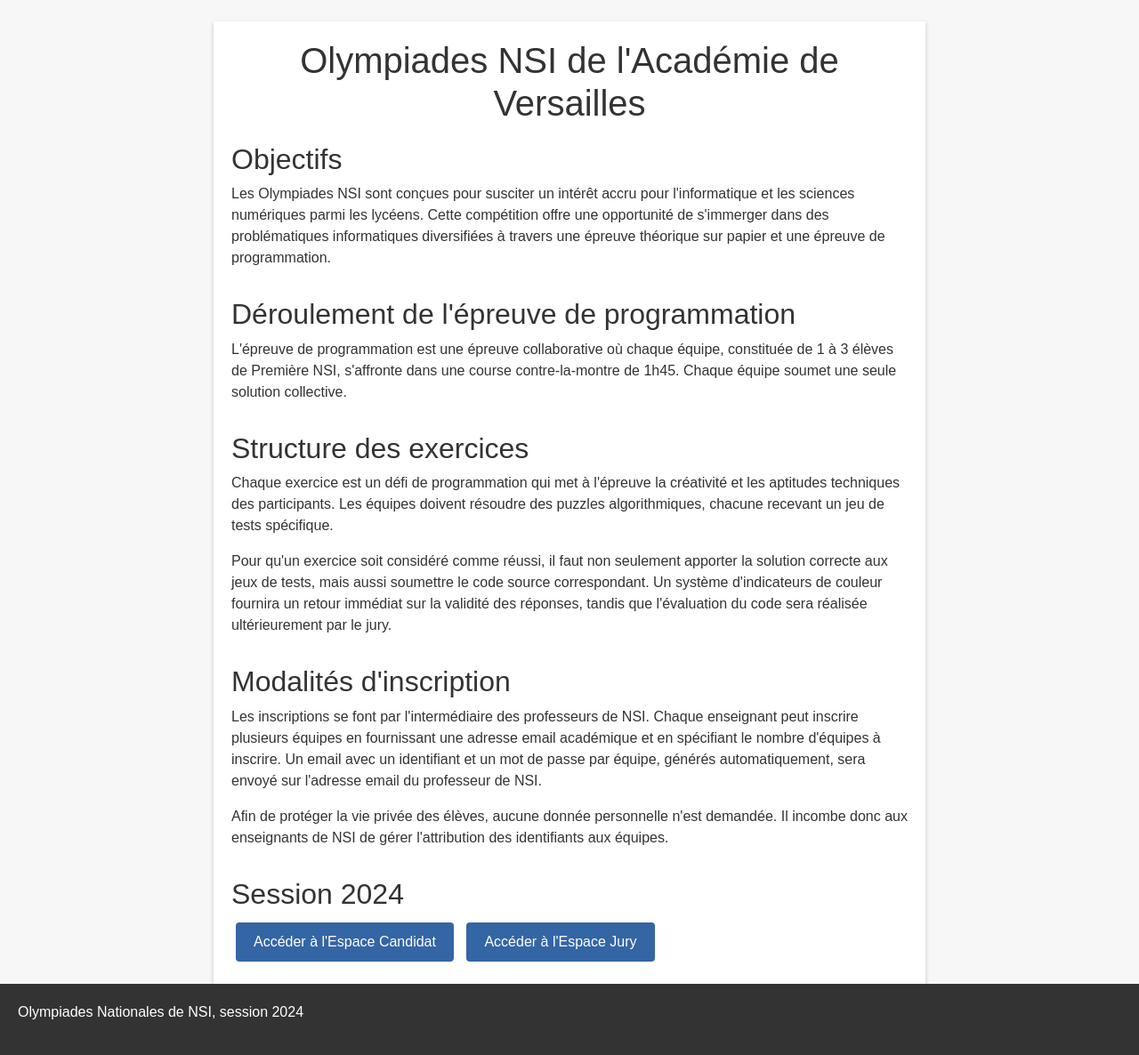
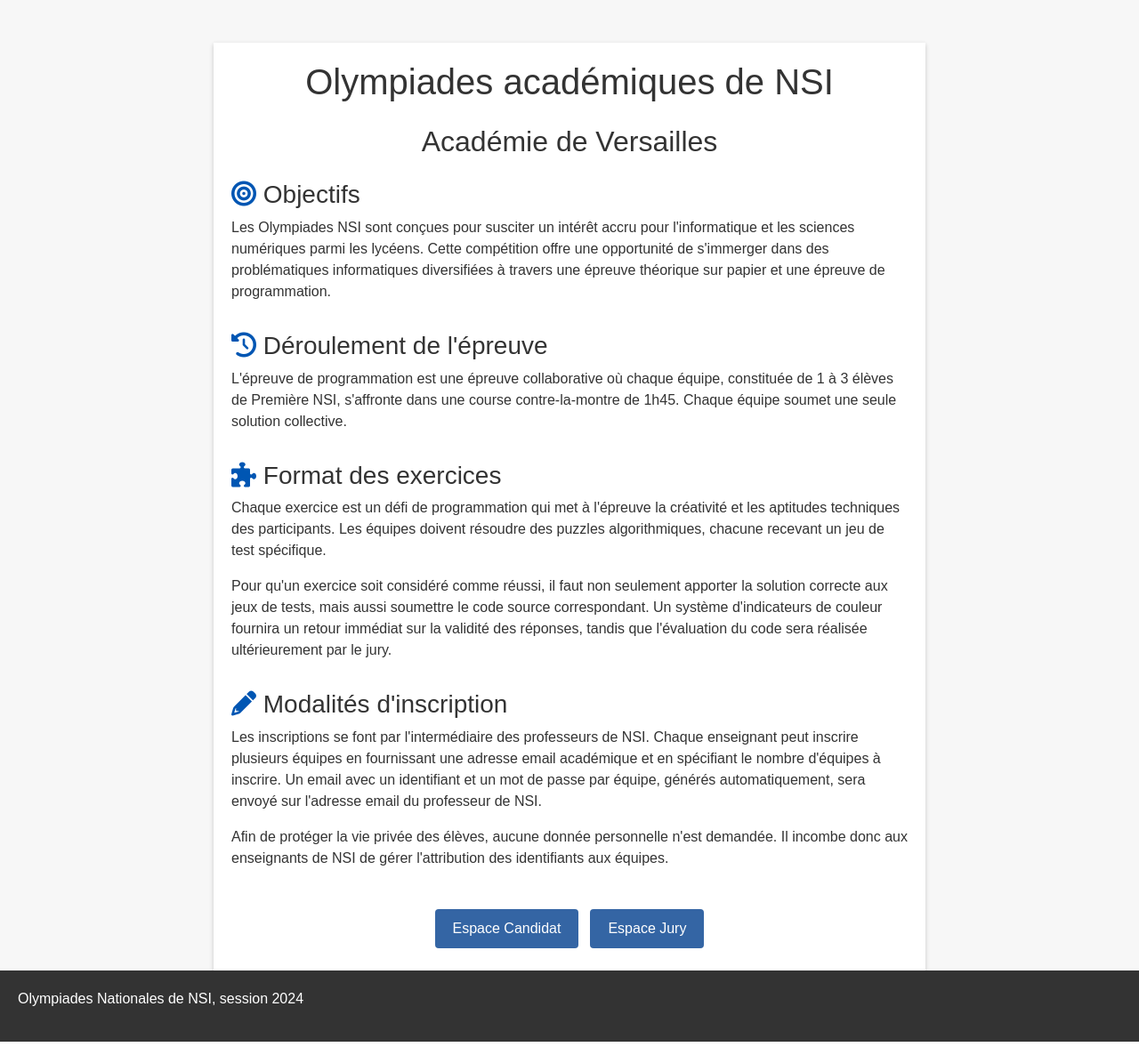
Before and after one commit to pierreandrieu/olympiadesnsi, a Django app: page / in a window 1280 px wide. Shown: the whole page at 89% size. Run offline with Django 5.2, Linux system fonts and the light colour scheme; parts of the project's set-up code (start-up, migrations or seed data) failed here and were passed over; some libraries are stand-ins or nearby versions.

Commit message:
amélioration page d'accueil

```diff
--- a/accueil/templates/accueil/accueil.html
+++ b/accueil/templates/accueil/accueil.html
@@ -3,69 +3,58 @@
 {% block title %} Olympiades NSI - Accueil {% endblock %}
 
 {% block content %}
-    <div class="container mt-4">
-        <h1 class="text-center">Olympiades NSI de l'Académie de Versailles</h1>
+    <div class="container mt-5">
+        <h1 class="text-center mb-4">Olympiades académiques de NSI</h1>
+        <h2 class="text-center mb-3">Académie de Versailles</h2>
 
-        <div class="row mt-3">
-            <div class="col-md-12">
-                <h2>Objectifs</h2>
-                <p>Les Olympiades NSI sont conçues pour susciter un intérêt accru pour l'informatique et les sciences
+        <!-- Objectifs avec icônes minimalistes -->
+        <div class="row mt-4">
+            <div class="col-md-12 mb-3">
+                <h3><i class="fas fa-bullseye" style="color: #0056b3;"></i> Objectifs</h3>
+                <p class="text-justify">Les Olympiades NSI sont conçues pour susciter un intérêt accru pour l'informatique et les sciences
                     numériques parmi les lycéens. Cette compétition offre une opportunité de s'immerger dans des
                     problématiques informatiques diversifiées à travers une épreuve théorique sur papier et
-                    une épreuve de programmation.
-                </p>
+                    une épreuve de programmation.</p>
+            </div>
+
+            <!-- Déroulement de l'épreuve -->
+            <div class="col-md-12 mb-3">
+                <h3><i class="fas fa-history" style="color: #0056b3;"></i> Déroulement de l'épreuve</h3>
+                <p class="text-justify">L'épreuve de programmation est une épreuve collaborative où chaque équipe, constituée de 1 à 3 élèves
+                    de Première NSI, s'affronte dans une course contre-la-montre de 1h45. Chaque équipe soumet
+                    une seule solution collective.</p>
+            </div>
+
+            <!-- Structure des exercices -->
+            <div class="col-md-12 mb-3">
+                <h3><i class="fas fa-puzzle-piece" style="color: #0056b3;"></i> Format des exercices</h3>
+                <p class="text-justify">Chaque exercice est un défi de programmation qui met à l'épreuve la créativité et les aptitudes
+                    techniques des participants. Les équipes doivent résoudre des puzzles algorithmiques, chacune
+                    recevant un jeu de test spécifique.</p>
+
+                <p class="text-justify">Pour qu'un exercice soit considéré comme réussi, il faut non seulement apporter la solution correcte
+                    aux jeux de tests, mais aussi soumettre le code source correspondant. Un système d'indicateurs de
+                    couleur fournira un retour immédiat sur la validité des réponses, tandis que l'évaluation du code
+                    sera réalisée ultérieurement par le jury. </p>
+            </div>
+
+            <!-- Modalités d'inscription -->
+            <div class="col-md-12 mb-4">
+                <h3><i class="fas fa-pencil-alt" style="color: #0056b3;"></i> Modalités d'inscription</h3>
+                <p class="text-justify">Les inscriptions se font par l'intermédiaire des professeurs de NSI. Chaque enseignant peut inscrire
+                    plusieurs équipes en fournissant une adresse email académique et en spécifiant le nombre d'équipes à
+                    inscrire. Un email avec un identifiant et un mot de passe par équipe, générés automatiquement, sera
+                    envoyé sur l'adresse email du professeur de NSI.</p>
+
+                <p class="text-justify"> Afin de protéger la vie privée des élèves, aucune donnée personnelle n'est demandée. Il incombe donc
+                    aux enseignants de NSI de gérer l'attribution des identifiants aux équipes. </p>
+            </div>
+
+            <!-- Boutons d'action -->
+            <div class="d-flex justify-content-center">
+                <a href="{% url 'login_participant' %}" class="btn btn-primary me-2">Espace Candidat</a>
+                <a href="{% url 'login_organisateur' %}" class="btn btn-secondary">Espace Jury</a>
             </div>
         </div>
-
-        <div class="row mt-3">
-            <div class="col-md-12">
-                <h2>Déroulement de l'épreuve de programmation</h2>
-                <p>
-                    L'épreuve de programmation est une épreuve collaborative où chaque équipe, constituée de 1 à 3
-                    élèves de Première NSI, s'affronte dans une course contre-la-montre de 1h45. Chaque équipe soumet
-                    une seule solution collective.
-                </p>
-            </div>
-        </div>
-
-        <div class="row mt-3">
-            <div class="col-md-12">
-                <h2>Structure des exercices</h2>
-                <p>Chaque exercice est un défi de programmation qui met à l'épreuve la créativité et les aptitudes
-                    techniques des participants. Les équipes doivent résoudre des puzzles algorithmiques, chacune
-                    recevant un jeu de tests spécifique.</p>
-                <p>
-                    Pour qu'un exercice soit considéré comme réussi, il faut non seulement apporter la solution correcte
-                    aux jeux de tests, mais aussi soumettre le code source correspondant. Un système d'indicateurs de
-                    couleur fournira un retour immédiat sur la validité des réponses, tandis que l'évaluation du code
-                    sera réalisée ultérieurement par le jury.
-                </p>
-            </div>
-        </div>
-
-        <div class="row mt-3">
-            <div class="col-md-12">
-                <h2>Modalités d'inscription</h2>
-                <p>
-                    Les inscriptions se font par l'intermédiaire des professeurs de NSI. Chaque enseignant peut inscrire
-                    plusieurs équipes en fournissant une adresse email académique et en spécifiant le nombre d'équipes à
-                    inscrire. Un email avec un identifiant et un mot de passe par équipe, générés automatiquement, sera
-                    envoyé sur l'adresse email du professeur de NSI.
-                </p>
-                <p>
-                    Afin de protéger la vie privée des élèves, aucune donnée personnelle n'est demandée. Il incombe
-                    donc aux enseignants de NSI de gérer l'attribution des identifiants aux équipes.
-                </p>
-            </div>
-        </div>
-
-        <div class="row mt-3">
-            <div class="col-md-12">
-                <h2>Session 2024</h2>
-                <a href="{% url 'login_participant' %}" class="btn btn-primary">Accéder à l'Espace Candidat</a>
-                <a href="{% url 'login_organisateur' %}" class="btn btn-secondary">Accéder à l'Espace Jury</a>
-            </div>
-        </div>
-
     </div>
 {% endblock %}
--- a/olympiadesnsi/templates/olympiadesnsi/base.html
+++ b/olympiadesnsi/templates/olympiadesnsi/base.html
@@ -5,7 +5,9 @@
         <meta charset="UTF-8">
         <meta name="viewport" content="width=device-width, initial-scale=1">
         {% load static %}
-        <link href="https://stackpath.bootstrapcdn.com/bootstrap/4.5.2/css/bootstrap.min.css" rel="stylesheet">
+        <link href="https://cdn.jsdelivr.net/npm/bootstrap@5.3.2/dist/css/bootstrap.min.css" rel="stylesheet"
+              integrity="sha384-T3c6CoIi6uLrA9TneNEoa7RxnatzjcDSCmG1MXxSR1GAsXEV/Dwwykc2MPK8M2HN"
+              crossorigin="anonymous">
         <link rel="stylesheet" href="https://cdnjs.cloudflare.com/ajax/libs/font-awesome/6.0.0-beta3/css/all.min.css">
         <!--<link rel="stylesheet" href="style.css">-->
         <link rel="stylesheet" href="{% static 'css/style.css' %}">
```
